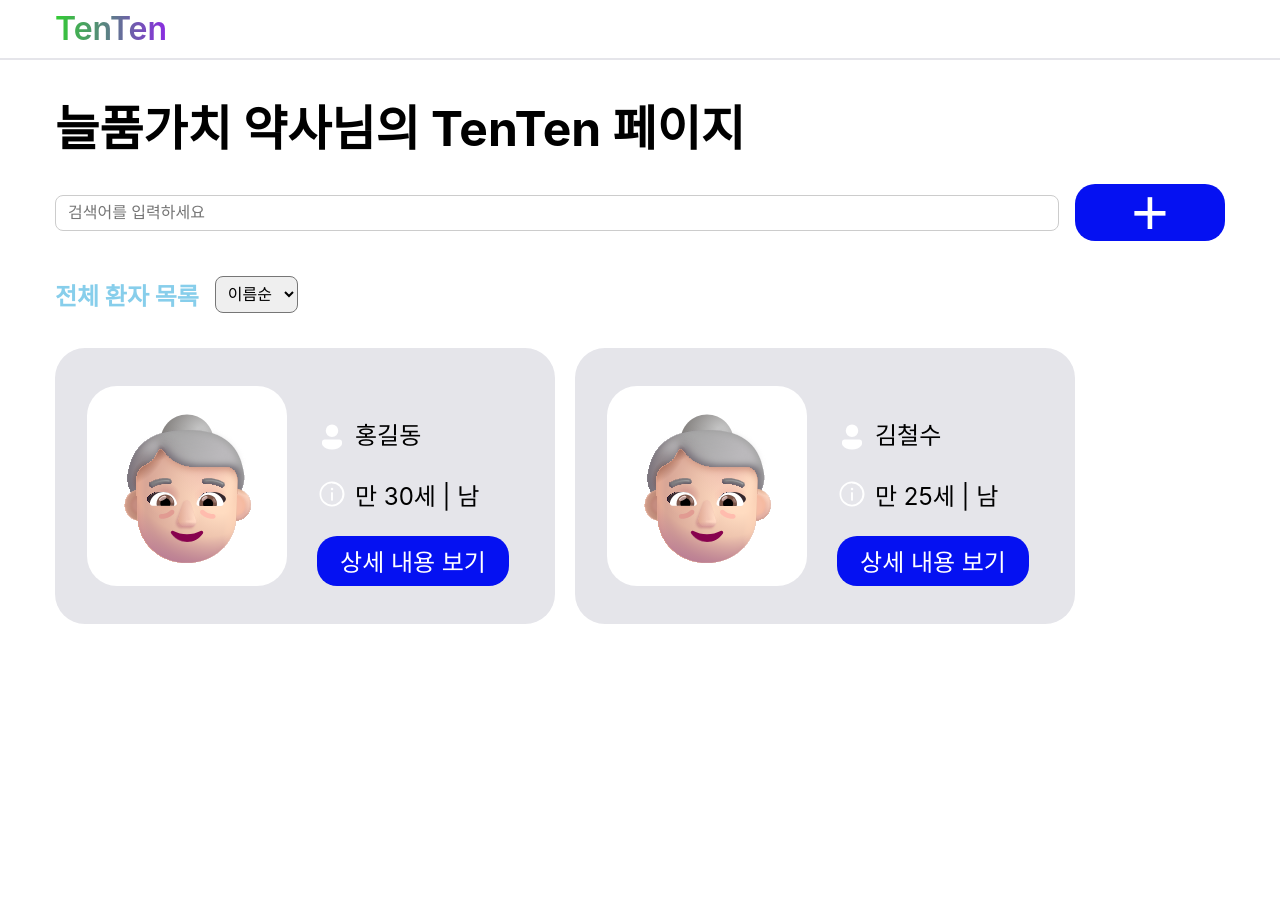
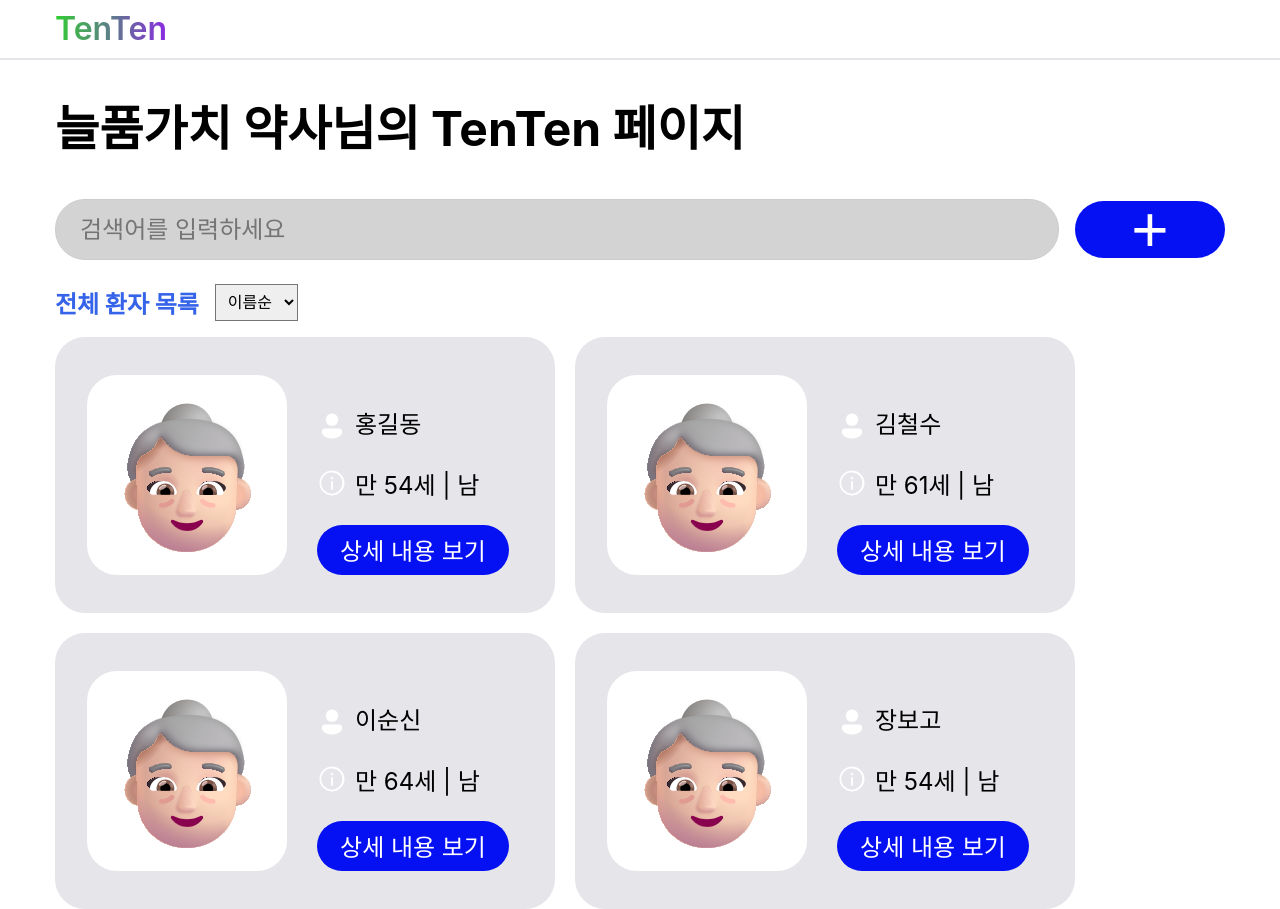
Before and after one commit to TenTen-TechForImpact/TenTen_2024, a Next.js app: page / in a window 1280 px wide. Before the commit the page ends 800 px from the top, so only its background shows below. Built offline with nearby package versions, Linux system fonts and the light colour scheme.

Commit message:
(MODIFYING) Set up basic UI layout for main page with patient list

```diff
--- a/components/ActionButton.module.css
+++ b/components/ActionButton.module.css
@@ -3,8 +3,14 @@
   align-items: center;
   justify-content: center;
   border: none;
-  border-radius: 20px;
+  border-radius: var(--border-large);
   cursor: pointer;
   transition: background-color 0.2s;
   text-align: center;
+  background-color: #0511f2;
+  color: #ffffff;
 }
+
+.actionButton:hover {
+  opacity: 0.8;
+}
--- a/components/ActionButton.tsx
+++ b/components/ActionButton.tsx
@@ -7,8 +7,6 @@ interface ActionButtonProps {
   width?: number;
   height?: number;
   fontSize?: number;
-  backgroundColor?: string;
-  color?: string;
 }
 
 const ActionButton: React.FC<ActionButtonProps> = ({
@@ -17,8 +15,6 @@ const ActionButton: React.FC<ActionButtonProps> = ({
   width = 150,
   height = 57,
   fontSize = 24,
-  backgroundColor = "#0511F2",
-  color = "#FFFFFF",
 }) => (
   <button
     className={styles.actionButton}
@@ -26,8 +22,6 @@ const ActionButton: React.FC<ActionButtonProps> = ({
     style={{
       width: `${width}px`,
       height: `${height}px`,
-      backgroundColor,
-      color,
       fontSize: `${fontSize}px`,
     }}
   >
--- a/components/Header.module.css
+++ b/components/Header.module.css
@@ -9,7 +9,7 @@
   display: flex;
   align-items: center;
   justify-content: flex-start;
-  padding: 0 var(--padding-page);
+  padding-left: var(--padding-page);
   line-height: var(--header-height);
   border-bottom: 2px solid #e5e5ea;
   background-color: #fff;
@@ -23,5 +23,4 @@
   background: linear-gradient(90deg, #32cd32, #8a2be2);
   -webkit-background-clip: text;
   color: transparent;
-  margin-left: 0;
 }
--- a/components/MainPage.module.css
+++ b/components/MainPage.module.css
@@ -8,6 +8,6 @@
 .title {
   font-size: var(--font-size-title);
   color: #000;
-  margin: 90px 0 24px 0;
+  margin: 90px 0 15px 0;
   text-align: left;
 }
--- a/components/PatientCard.module.css
+++ b/components/PatientCard.module.css
@@ -58,10 +58,6 @@
     brightness(104%) contrast(103%);
 }
 
-.detailButton:hover {
-  opacity: 0.85;
-}
-
 .patientName,
 .patientDetails,
 .avatarContainer {
--- a/components/PatientCard.tsx
+++ b/components/PatientCard.tsx
@@ -21,7 +21,7 @@ const PatientCard: React.FC<PatientProps> = ({ name, age, gender }) => (
       <div className={styles.patientName}>
         <img
           src="/images/ic_fluent_person_24_filled.svg"
-          alt="Person Icon"
+          alt=""
           className={styles.icon}
         />
         <span>{name}</span>
@@ -29,7 +29,7 @@ const PatientCard: React.FC<PatientProps> = ({ name, age, gender }) => (
       <div className={styles.patientDetails}>
         <img
           src="/images/ic_fluent_info_24_regular.svg"
-          alt="Info Icon"
+          alt=""
           className={styles.icon}
         />
         <span>{`만 ${age}세 | ${gender}`}</span>
--- a/components/PatientList.module.css
+++ b/components/PatientList.module.css
@@ -4,7 +4,6 @@
   display: flex;
   align-items: center;
   gap: 16px;
-  margin-bottom: 16px;
 }
 
 .listHeader {
@@ -15,7 +14,7 @@
 }
 
 .title {
-  color: #87ceeb; /* 하늘색 제목 */
+  color: #3563e9;
   font-size: var(--font-size-large);
 }
 
--- a/components/PatientList.tsx
+++ b/components/PatientList.tsx
@@ -18,9 +18,25 @@ const PatientList: React.FC = () => {
   const handleSortChange = (value: string) => setSortOption(value);
 
   const patients = [
-    { id: 1, name: "홍길동", age: 30, gender: "남" },
-    { id: 2, name: "김철수", age: 25, gender: "남" },
+    { id: 1, name: "홍길동", gender: "남", birthDate: "1970-05-15" },
+    { id: 2, name: "김철수", gender: "남", birthDate: "1963-08-13" },
+    { id: 3, name: "이순신", gender: "남", birthDate: "1960-04-15" },
+    { id: 4, name: "장보고", gender: "남", birthDate: "1970-06-25" },
   ];
+
+  const calculateAge = (birthDate: string) => {
+    const today = new Date();
+    const birth = new Date(birthDate);
+    let age = today.getFullYear() - birth.getFullYear();
+    const monthDiff = today.getMonth() - birth.getMonth();
+    if (
+      monthDiff < 0 ||
+      (monthDiff === 0 && today.getDate() < birth.getDate())
+    ) {
+      age--;
+    }
+    return age;
+  };
 
   return (
     <div className={styles.patientListContainer}>
@@ -49,7 +65,7 @@ const PatientList: React.FC = () => {
           <PatientCard
             key={patient.id}
             name={patient.name}
-            age={patient.age}
+            age={calculateAge(patient.birthDate)}
             gender={patient.gender}
           />
         ))}
--- a/components/SearchBar.module.css
+++ b/components/SearchBar.module.css
@@ -2,8 +2,11 @@
 
 .searchBar {
   flex-grow: 1;
-  padding: var(--padding-small) 12px;
-  font-size: var(--font-size-medium);
-  border-radius: var(--border-radius);
+  font-size: var(--font-size-large);
+  border-radius: var(--border-large);
   border: 1px solid #ccc;
+  background-color: #d3d3d3;
+  height: 57px;
+  padding-left: var(--font-size-large);
+  margin: 24px 0;
 }
--- a/components/global.css
+++ b/components/global.css
@@ -14,11 +14,14 @@
   --padding-small: 8px;
   --padding-medium: 20px;
   --padding-page: 55px;
-  --border-radius: 8px;
+  --border-medium: 20px;
+  --border-large: 30px;
   --header-height: 60px;
 }
 
-body {
+body,
+h1,
+h2 {
   margin: 0;
   padding: 0;
   box-sizing: border-box;
```
